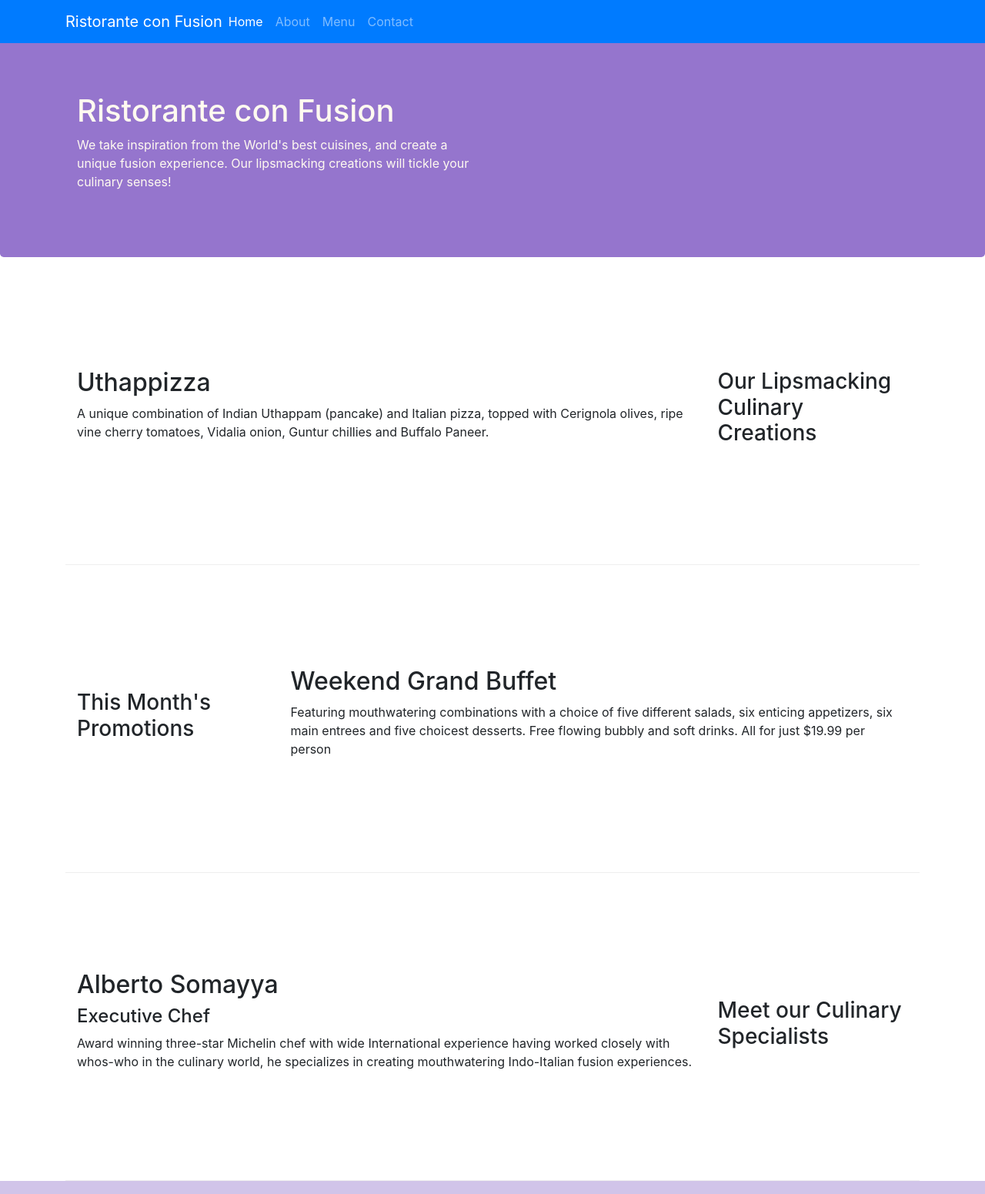
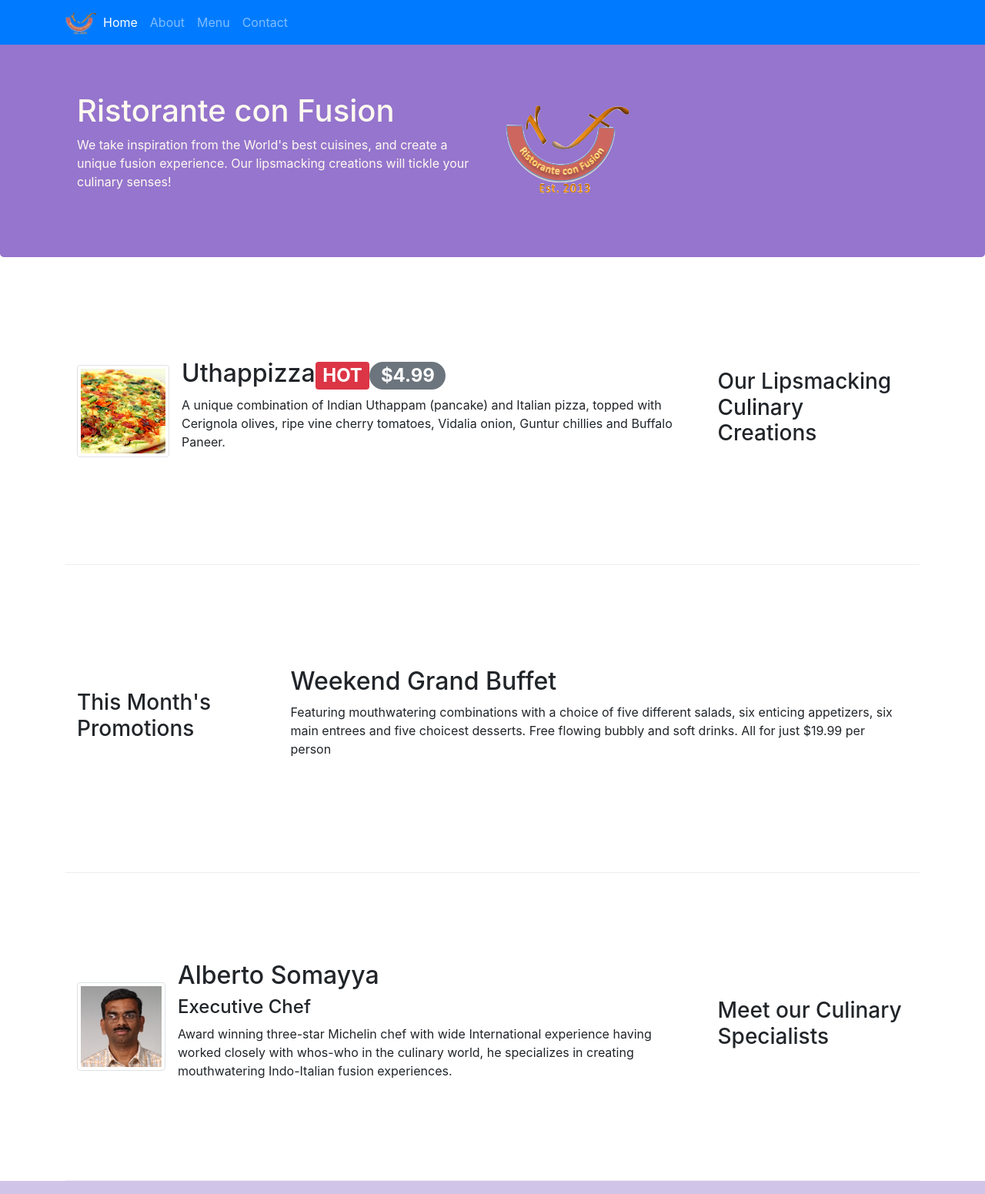
Before and after one commit to Ritwik783/Bootstrap, a website: page index.html in a window 1280 px wide. Shown: the top 1551 px of the page at 77% size. Drawn offline with nearby package versions, Linux system fonts and the light colour scheme.

Commit message:
images & alerts added

```diff
--- a/index.html
+++ b/index.html
@@ -20,7 +20,7 @@
                 <span class="navbar-toggler-icon"></span>
             </button>
 
-            <a class="navbar-brand mr-auto" href="#">Ristorante con Fusion</a>
+            <a class="navbar-brand mr-auto" href="#"><img src="img/logo.png" height="30" width="41"></a>
 
             <div class="collapse navbar-collapse" id="Navbar">
                 <ul class="navbar-nav mr-auto">
@@ -42,8 +42,9 @@
                     <h1>Ristorante con Fusion</h1>
                     <p>We take inspiration from the World's best cuisines, and create a unique fusion experience. Our lipsmacking creations will tickle your culinary senses!</p>
                 </div>
-                <div class="col-12 col-sm">
-                </div>
+                                <div class="col-12 col-sm align-self-center">
+                                    <img src="img/logo.png" class="img-fluid">
+                                </div>
             </div>
         </div>
     </header>
@@ -55,8 +56,16 @@
                 <h3>Our Lipsmacking Culinary Creations</h3>
             </div>
             <div class="col-12 col-sm order-sm-first col-md">
-                <h2>Uthappizza</h2>
-                <p class="d-none d-sm-block">A unique combination of Indian Uthappam (pancake) and Italian pizza, topped with Cerignola olives, ripe vine cherry tomatoes, Vidalia onion, Guntur chillies and Buffalo Paneer.</p>
+                <div class="media">
+                    <img class="d-flex mr-3 img-thumbnail align-self-center" src="img/uthappizza.png" alt="Uthappizza">
+                    <div class="media-body">
+                        <h2 class="mt-0">Uthappizza<span class="badge badge-danger">HOT</span><span class="badge badge-pill badge-secondary">$4.99</span></h2>
+                        <p class="d-none d-sm-block">A unique combination of Indian Uthappam (pancake) and
+                            Italian pizza, topped with Cerignola olives, ripe vine
+                            cherry tomatoes, Vidalia onion, Guntur chillies and
+                            Buffalo Paneer.</p>
+                    </div>
+                </div>
             </div>
         </div>
 
@@ -76,9 +85,18 @@
                 <h3>Meet our Culinary Specialists</h3>
             </div>
             <div class="col col-sm order-sm-first col-md">
-                <h2>Alberto Somayya</h2>
-                <h4>Executive Chef</h4>
-                <p class="d-none d-sm-block">Award winning three-star Michelin chef with wide International experience having worked closely with whos-who in the culinary world, he specializes in creating mouthwatering Indo-Italian fusion experiences. </p>
+                                <div class="media">
+                                    <img class="d-flex mr-3 img-thumbnail align-self-center" src="img/alberto.png" alt="Alberto Somayya">
+                                    <div class="media-body">
+                                        <h2 class="mt-0">Alberto Somayya</h2>
+                                        <h4>Executive Chef</h4>
+                                        <p class="d-none d-sm-block">Award winning three-star Michelin chef with wide
+                                            International experience having worked closely with
+                                            whos-who in the culinary world, he specializes in
+                                            creating mouthwatering Indo-Italian fusion experiences.
+                                        </p>
+                                    </div>
+                                </div>
             </div>
         </div>
     </div>
```
Also changed, not shown: aboutus.html (+4 -3 lines), contactus.html (+4 -2 lines), img/alberto.png (added), img/buffet.png (added), img/logo.png (added), img/uthappizza.png (added).
